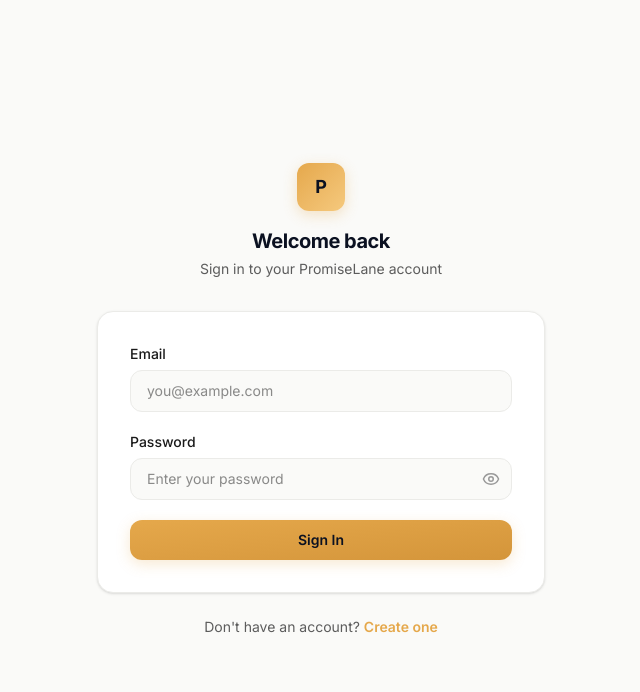
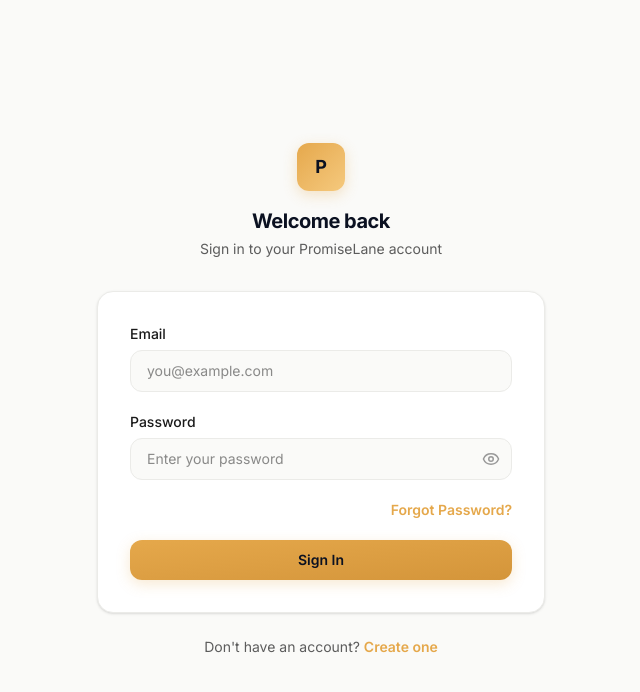
Before and after one commit to Dev-Sooraj-Git/promiselane-frontend, a React (Vite) app: page /login in a window 1280 px wide. Shown: the top 692 px of the page, without its empty margins (319-959 px from the left). Built offline with nearby package versions, Linux system fonts and the light colour scheme.

Commit message:
Add Forget Password Html

```diff
--- a/src/pages/Login.jsx
+++ b/src/pages/Login.jsx
@@ -78,6 +78,11 @@
                                 </button>
                             </div>
                         </div>
+                        <p className="text-right text-sm mt-2">
+                            <Link to="/forgot-password" className="text-accent hover:underline font-semibold">
+                                Forgot Password?
+                            </Link>
+                        </p>
                         <button
                             type="submit"
                             disabled={loading}
```
